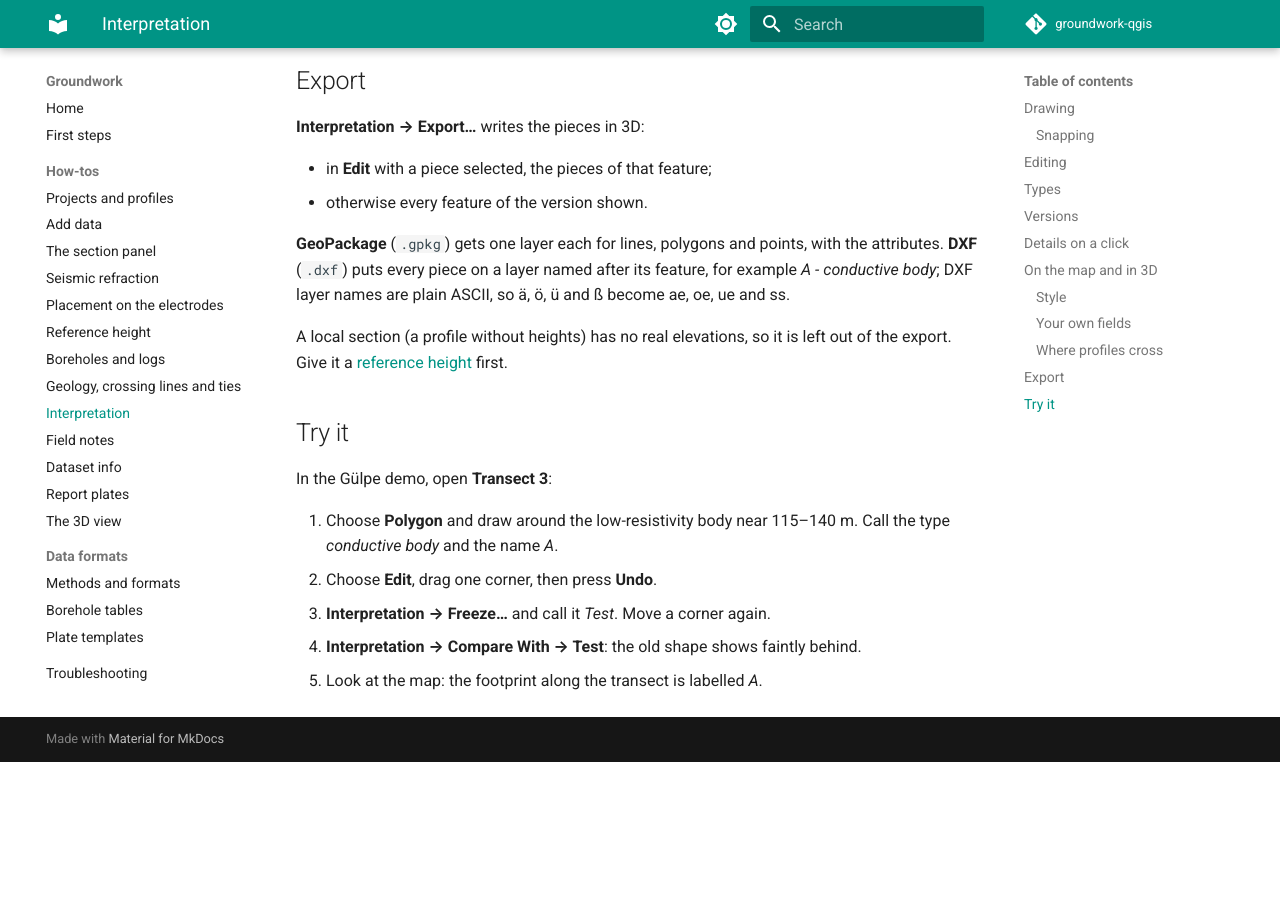
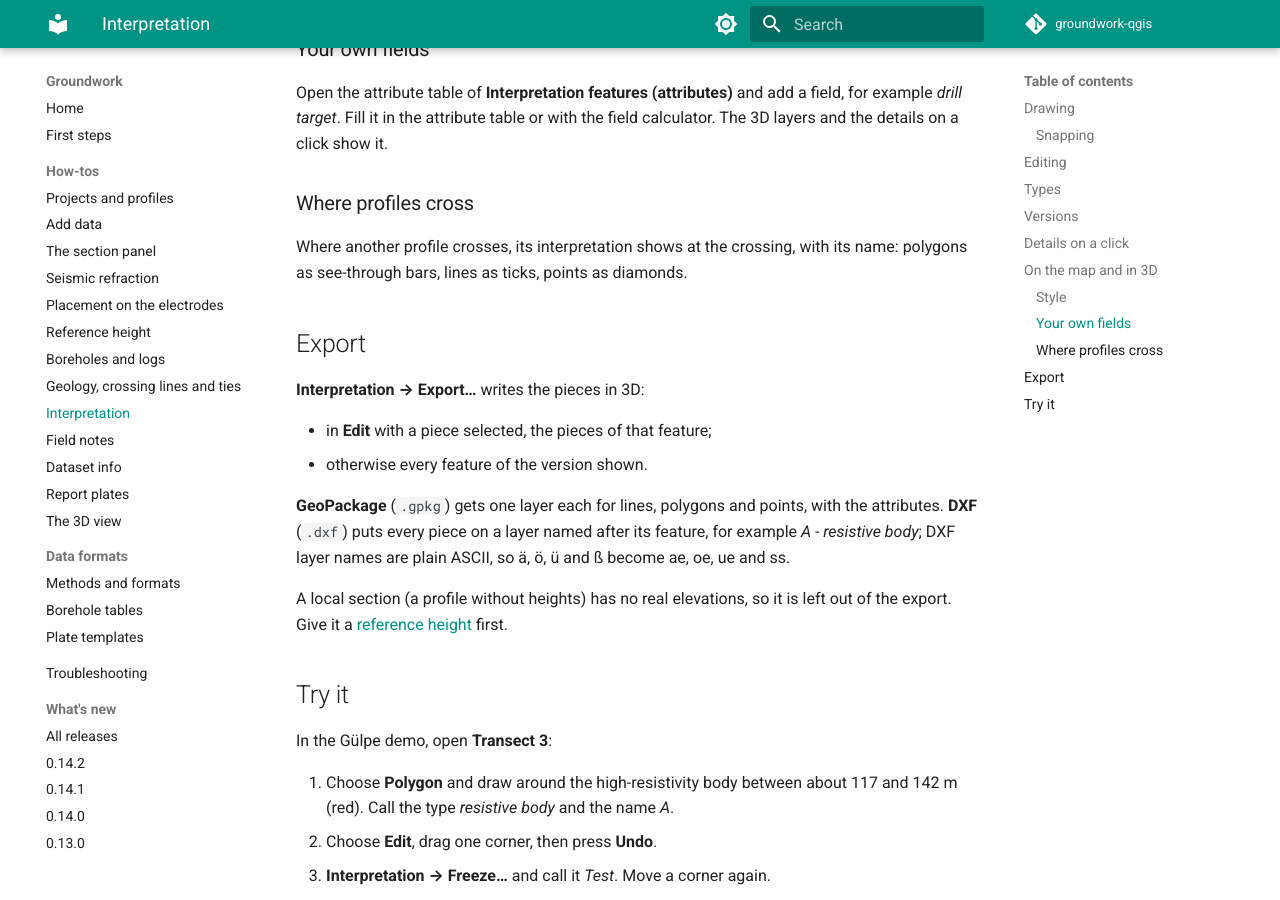
Before and after one commit to SebBenJamin/groundwork-qgis, an MkDocs documentation site: the page built from docs/user/howto/interpretation.md, in a window 1280 px wide and 900 px high, scrolled down 3965 px. Built offline with MkDocs 1.6.1 and Material for MkDocs 9.7.7, drawn with Linux system fonts in a browser that asks for light colours; comment, search, counter and statistics services are not loaded; before the commit the page ends 4727 px from its top, so only the background shows below that; some of the changed text lies outside the part shown.

Commit message:
docs: a picture of drawing on the section; the Transect 3 body is resistive
The walk-throughs called the body at 117-142 m low-resistivity (from the
0.3.0 notes); the colour bar shows it as the high end.

Co-Authored-By: Claude Opus 5.5 <noreply@anthropic.com>

```diff
--- a/docs/user/howto/interpretation.md
+++ b/docs/user/howto/interpretation.md
@@ -10,9 +10,11 @@ Groundwork file and shows on the map, on plates and in the 3D view.
 Interpretation belongs to one profile. A piece you draw on one profile never joins a feature
 on another one.
 
+![Transect 3 of the Gülpe demo in the section panel: the drawing tools in the row above the section, and a dashed polygon named A around a high-resistivity body](../../images/howto/interpretation.png)
+
 ## Drawing
 
-The tools sit in a row above the section, as icons:
+The tools sit in a row above the section:
 
 | Tool | What it draws |
 |---|---|
@@ -146,7 +148,7 @@ polygons as see-through bars, lines as ticks, points as diamonds.
 
 **GeoPackage** (`.gpkg`) gets one layer each for lines, polygons and points, with the
 attributes. **DXF** (`.dxf`) puts every piece on a layer named after its feature, for example
-*A - conductive body*; DXF layer names are plain ASCII, so ä, ö, ü and ß become ae, oe, ue and
+*A - resistive body*; DXF layer names are plain ASCII, so ä, ö, ü and ß become ae, oe, ue and
 ss.
 
 A local section (a profile without heights) has no real elevations, so it is left out of the
@@ -156,8 +158,8 @@ export. Give it a [reference height](reference-height.md) first.
 
 In the Gülpe demo, open **Transect 3**:
 
-1. Choose **Polygon** and draw around the low-resistivity body near 115–140 m. Call the type
-   *conductive body* and the name *A*.
+1. Choose **Polygon** and draw around the high-resistivity body between about 117 and 142 m
+   (red). Call the type *resistive body* and the name *A*.
 2. Choose **Edit**, drag one corner, then press **Undo**.
 3. **Interpretation → Freeze…** and call it *Test*. Move a corner again.
 4. **Interpretation → Compare With → Test**: the old shape shows faintly behind.
```
Also changed, not shown: docs/user/first-steps.md (+3 -2 lines), docs/images/howto/interpretation.png (added).
